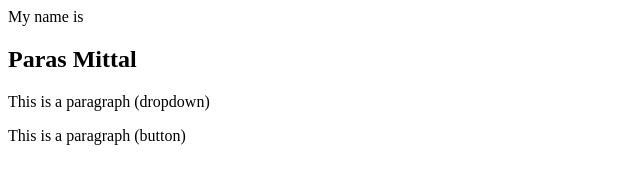
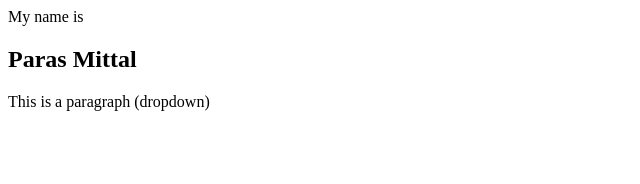
Before and after one commit to mittalparas/localrepo, a plain HTML site: page index.html in a window 1280 px wide. Shown: the whole page, without its empty margins (0-640 px from the left). Drawn offline with Linux system fonts and the light colour scheme.

Commit message:
Commit the reset, taking back changes

```diff
--- a/index.html
+++ b/index.html
@@ -1,3 +1,2 @@
 My name is <h2>Paras Mittal</h2>
 <p>This is a paragraph (dropdown)</p>
-<p>This is a paragraph (button)</p>
```
